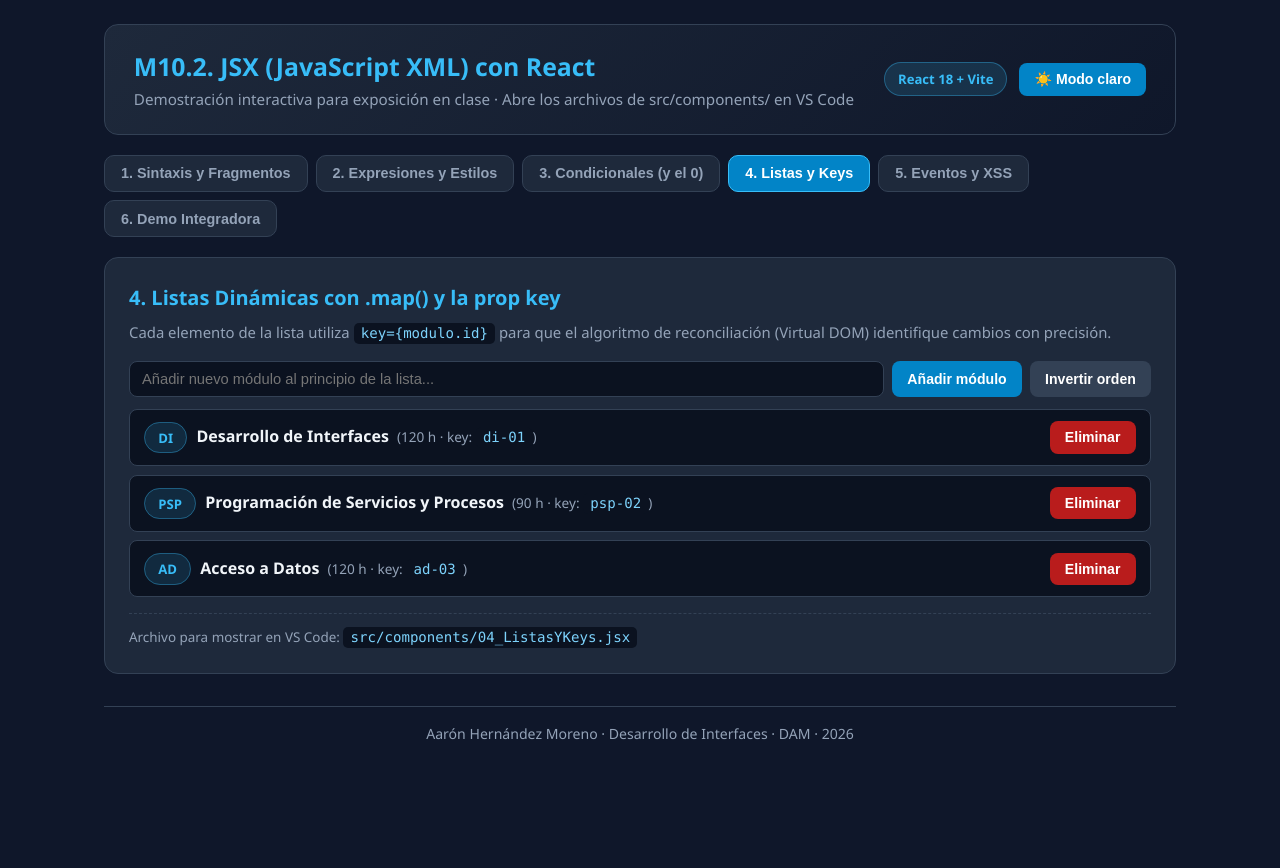
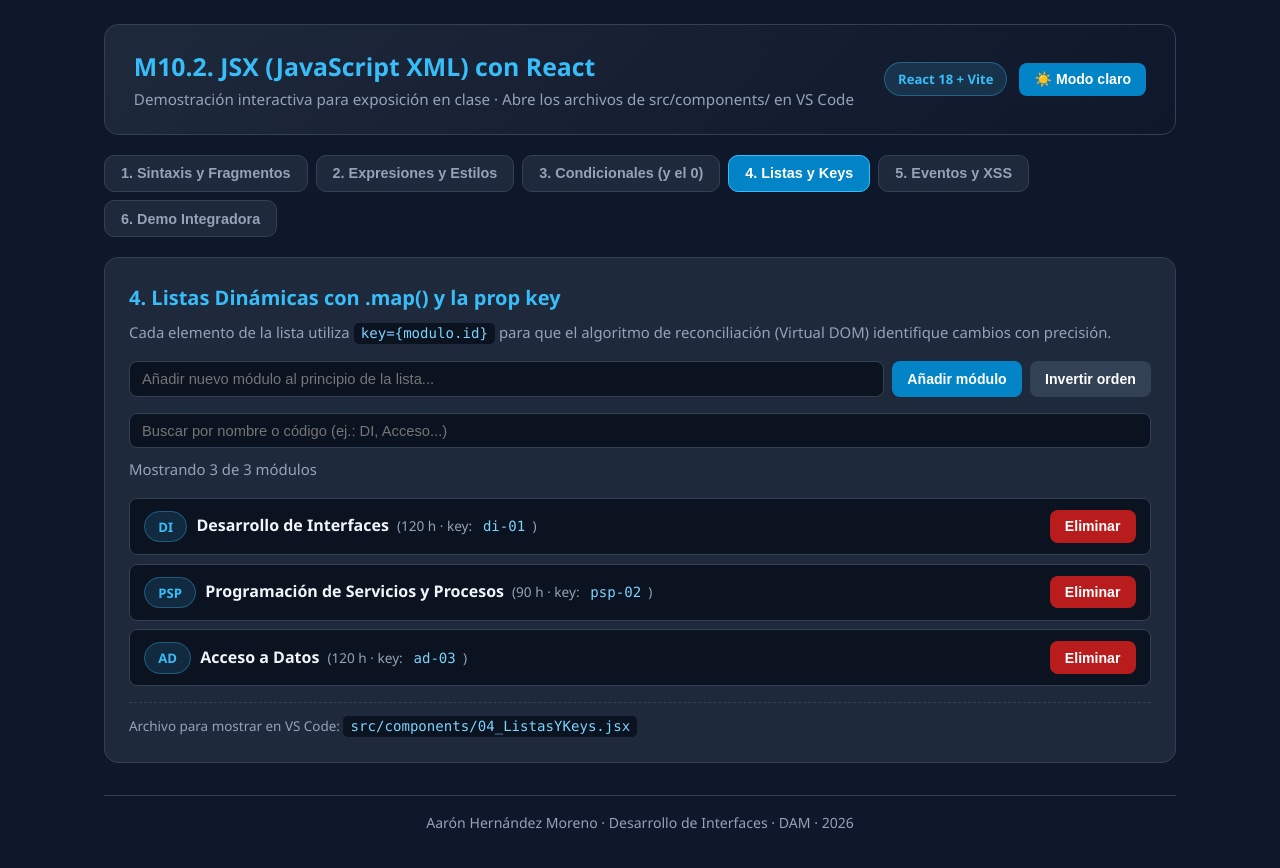
Before and after one commit to aaronhernandez20/M10_2_JSX_React_Demo, a React (Vite) app: page / in a window 1280 px wide. Both pictures are taken after a click on the button "4. Listas y Keys". Shown: the top 868 px of the page. Before the commit the page ends 800 px from the top, so only its background shows below. Built offline with nearby package versions, Linux system fonts and the light colour scheme.

Commit message:
feat: ticket 05 bloqueo de duplicados, buscador y contador de módulos

```diff
--- a/src/components/04_ListasYKeys.jsx
+++ b/src/components/04_ListasYKeys.jsx
@@ -21,10 +21,20 @@ const MODULOS_INICIALES = [
 export default function ListasYKeys() {
   const [modulos, setModulos] = useState(MODULOS_INICIALES);
   const [nuevoNombre, setNuevoNombre] = useState('');
+  const [error, setError] = useState('');
+  const [busqueda, setBusqueda] = useState('');
 
   const agregarModulo = (e) => {
     e.preventDefault();
     if (!nuevoNombre.trim()) return;
+
+    const repetido = modulos.some(
+      (m) => m.nombre.toLowerCase() === nuevoNombre.trim().toLowerCase()
+    );
+    if (repetido) {
+      setError(`El módulo "${nuevoNombre.trim()}" ya existe en la lista.`);
+      return;
+    }
 
     const nuevo = {
       id: `mod-${Date.now()}`, // ID único estable (mejor que usar el índice del array)
@@ -35,6 +45,7 @@ export default function ListasYKeys() {
     // Insertamos al principio para demostrar que React conserva la identidad de cada fila
     setModulos([nuevo, ...modulos]);
     setNuevoNombre('');
+    setError('');
   };
 
   const eliminarModulo = (idAEliminar) => {
@@ -44,6 +55,13 @@ export default function ListasYKeys() {
   const invertirOrden = () => {
     setModulos([...modulos].reverse());
   };
+
+  const textoBusqueda = busqueda.trim().toLowerCase();
+  const modulosFiltrados = modulos.filter(
+    (m) =>
+      m.nombre.toLowerCase().includes(textoBusqueda) ||
+      m.codigo.toLowerCase().includes(textoBusqueda)
+  );
 
   return (
     <section className="card">
@@ -60,7 +78,10 @@ export default function ListasYKeys() {
           style={{ flex: '1 1 260px', marginTop: 0 }}
           placeholder="Añadir nuevo módulo al principio de la lista..."
           value={nuevoNombre}
-          onChange={(e) => setNuevoNombre(e.target.value)}
+          onChange={(e) => {
+            setNuevoNombre(e.target.value);
+            setError('');
+          }}
         />
         <button type="submit" className="btn">Añadir módulo</button>
         <button type="button" className="btn btn-secondary" onClick={invertirOrden}>
@@ -68,8 +89,27 @@ export default function ListasYKeys() {
         </button>
       </form>
 
+      {error && (
+        <p role="alert" style={{ color: 'var(--red)', fontSize: '0.88rem', marginTop: '0.5rem' }}>
+          {error}
+        </p>
+      )}
+
+      <input
+        type="text"
+        className="input"
+        style={{ marginTop: '1rem' }}
+        placeholder="Buscar por nombre o código (ej.: DI, Acceso...)"
+        value={busqueda}
+        onChange={(e) => setBusqueda(e.target.value)}
+      />
+
+      <p className="subtitle" style={{ marginTop: '0.6rem' }}>
+        Mostrando {modulosFiltrados.length} de {modulos.length} módulos
+      </p>
+
       <ul className="list">
-        {modulos.map((modulo) => (
+        {modulosFiltrados.map((modulo) => (
           // [CLAVE EXPOSICIÓN] La `key` va siempre en el elemento raíz del `.map()`
           <li key={modulo.id} className="list-item">
             <div>
@@ -90,6 +130,12 @@ export default function ListasYKeys() {
         ))}
       </ul>
 
+      {modulos.length > 0 && modulosFiltrados.length === 0 && (
+        <p className="subtitle" style={{ marginTop: '0.75rem' }}>
+          Ningún módulo coincide con la búsqueda.
+        </p>
+      )}
+
       {modulos.length === 0 && (
         <p className="subtitle" style={{ marginTop: '0.75rem' }}>
           No quedan módulos en la lista. Añade uno nuevo arriba.
```
